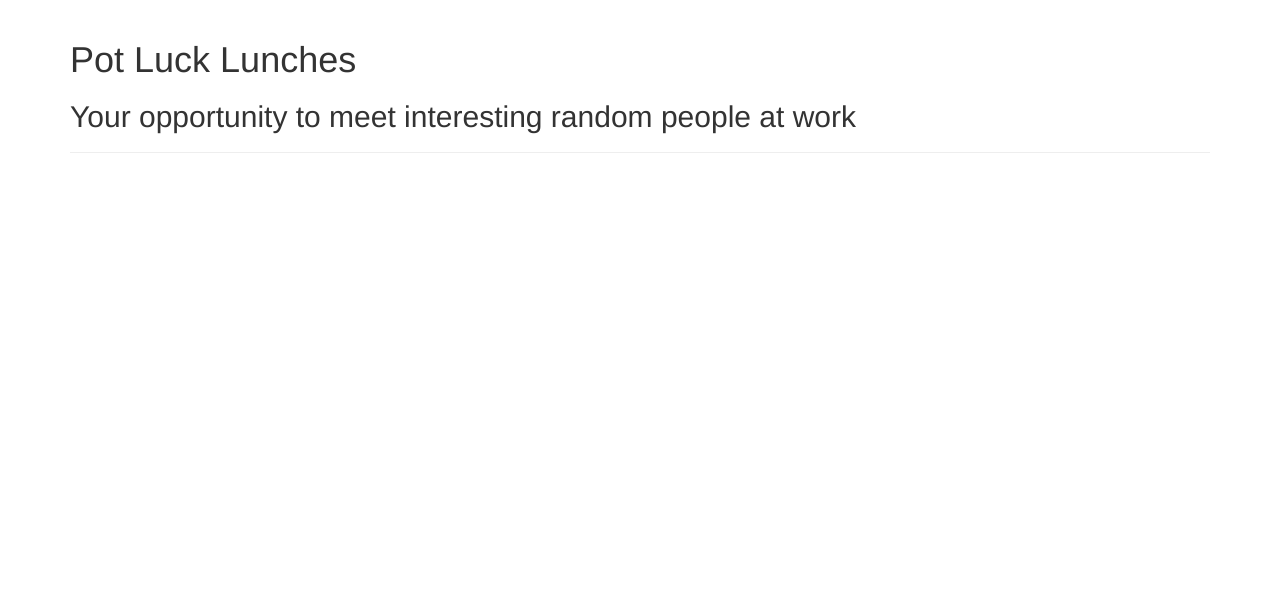
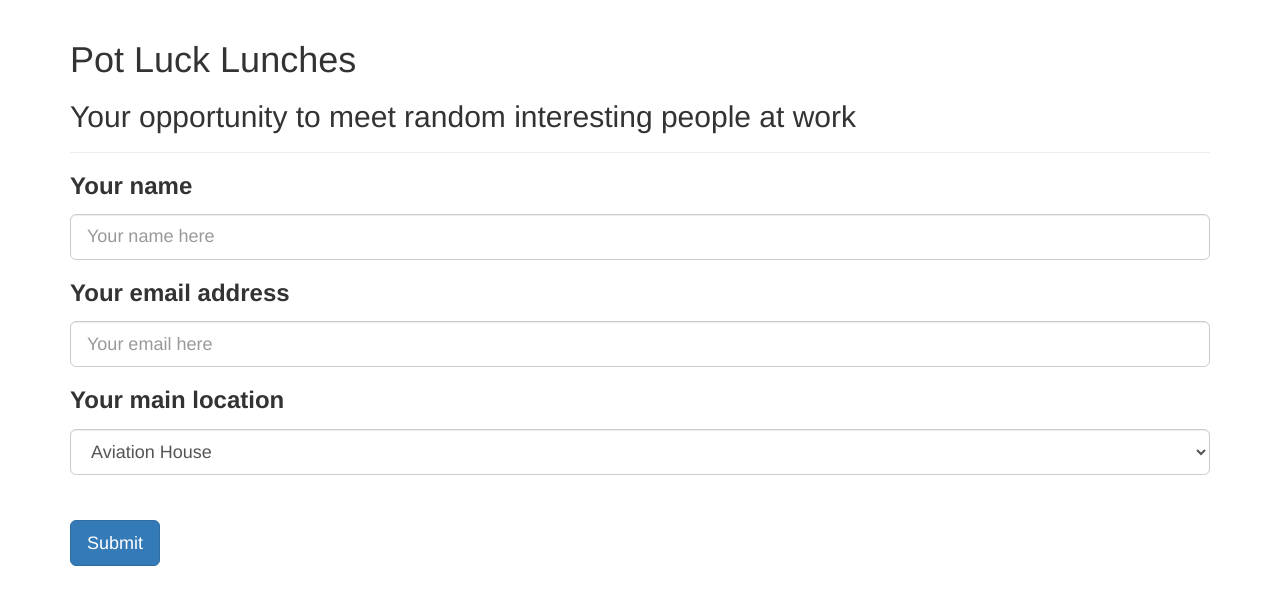
Before and after one commit to cholten99/Pot-Luck-Lunches, a PHP site: page /start.php in a window 1280 px wide. Shown: the top 605 px of the page. Run offline with PHP 8.4, Linux system fonts and the light colour scheme; some libraries are stand-ins or nearby versions.

Commit message:
More stuff

```diff
--- a/main.php
+++ b/main.php
@@ -34,7 +34,7 @@
     <div class="container">
       <div class="page-header">
         <h1>Pot Luck Lunches<h1>
-        <h2>Your opportunity to meet interesting random people at work</h2>
+        <h2>Your opportunity to meet random interesting people at work</h2>
       </div>
 
       <?php
--- a/start.php
+++ b/start.php
@@ -12,10 +12,32 @@
     <div class="container">
       <div class="page-header">
         <h1>Pot Luck Lunches<h1>
-        <h2>Your opportunity to meet interesting random people at work</h2>
+        <h2>Your opportunity to meet random interesting people at work</h2>
       </div>
 
       <div id="main-bit">
+
+        <form role="form" action="process_start.php" method="post">
+          <div class="form-group">
+            <h3><label for="YourName">Your name</label></h3>
+            <input type="text" class="form-control input-lg" name="YourName" id="YourName" placeholder="Your name here">
+            <h3><label for="YourEmail">Your email address</label></h3>
+            <input type="email" class="form-control input-lg" name="YourEmail" id="YourEmail" placeholder="Your email here">
+          </div>
+
+          <div class="form-group">
+            <h3><label for="YourLocation">Your main location</label></h3>
+            <select class="form-control input-lg" name="YourLocation" id="YourLocation">
+              <option value="Aviation House">Aviation House</option>
+              <option value="One Horse Guards Parade">One Horse Guards Parade</option>
+              <option value="Other Place">Other Place</option>
+            </select>
+          </div>
+
+          <p/>&nbsp;<p/>
+          <button type="submit" class="btn btn-primary btn-lg">Submit</button>
+
+        </form>
 
       </div>
 
```
Also changed, not shown: process_start.php (added, +11 -0 lines).
